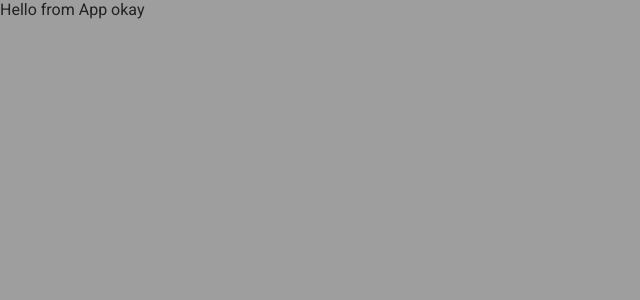
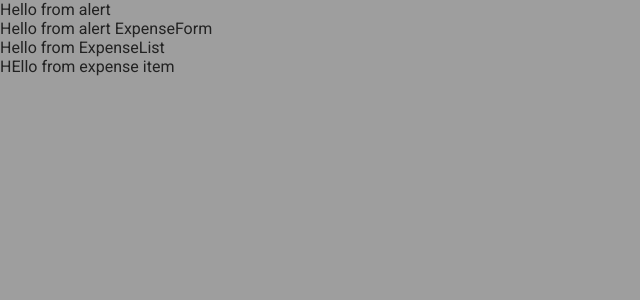
Before and after one commit to saurabhmehta1601/budget-manager, a React (Create React App) app: page / in a window 1280 px wide. Shown: the top 300 px of the page, without its empty margins (0-640 px from the left). Built offline with nearby package versions, Linux system fonts and the light colour scheme.

Commit message:
components added to project

```diff
--- a/src/App.js
+++ b/src/App.js
@@ -1,12 +1,15 @@
 import './App.css';
+import {Alert} from './components/Alert'
+import {ExpenseForm} from './components/ExpenseForm'
+import {ExpenseList} from './components/ExpenseList'
 
 function App() {
   return (
-
-
-    <div>
-      Hello from App okay
-    </div>
+    <>
+      <Alert />
+      <ExpenseForm />
+      <ExpenseList />
+    </>
   );
 }
 
--- /dev/null
+++ b/src/components/Alert.js
@@ -0,0 +1,9 @@
+import React from 'react'
+
+export const Alert = () => {
+    return (
+        <div>
+            Hello from alert
+        </div>
+    )
+}
--- /dev/null
+++ b/src/components/ExpenseForm.js
@@ -0,0 +1,9 @@
+import React from 'react'
+
+export const ExpenseForm = () => {
+    return (
+        <div>
+            Hello from alert ExpenseForm
+        </div>
+    )
+}
--- /dev/null
+++ b/src/components/ExpenseItem.js
@@ -0,0 +1,9 @@
+import React from "react";
+
+export const ExpenseItem = () => {
+  return (
+    <div>
+     HEllo from expense item
+    </div>
+  );
+};
--- /dev/null
+++ b/src/components/ExpenseList.js
@@ -0,0 +1,11 @@
+import React from "react";
+import {ExpenseItem as Item} from "./ExpenseItem";
+
+export const ExpenseList = () => {
+  return (
+    <div>
+      Hello from ExpenseList
+     <Item />
+    </div>
+  );
+};
```
